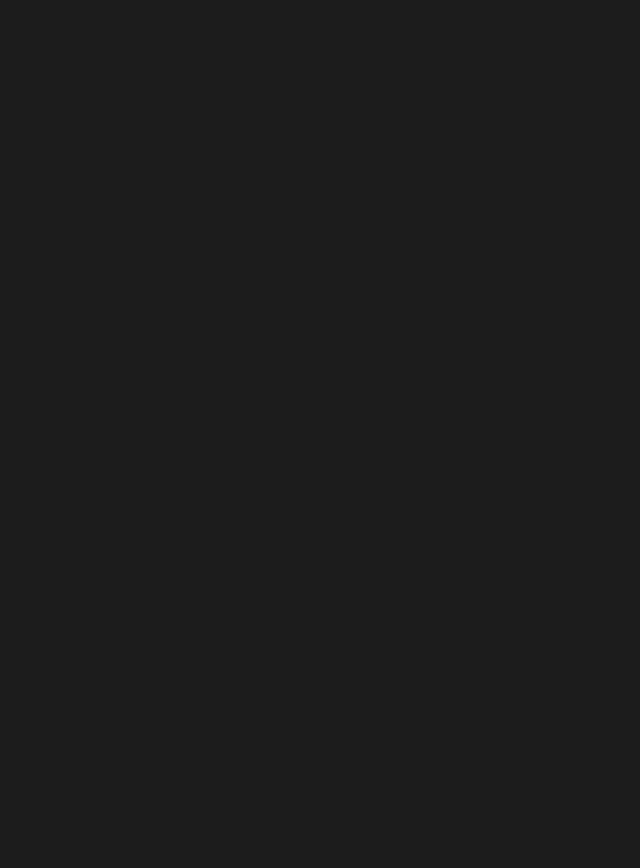
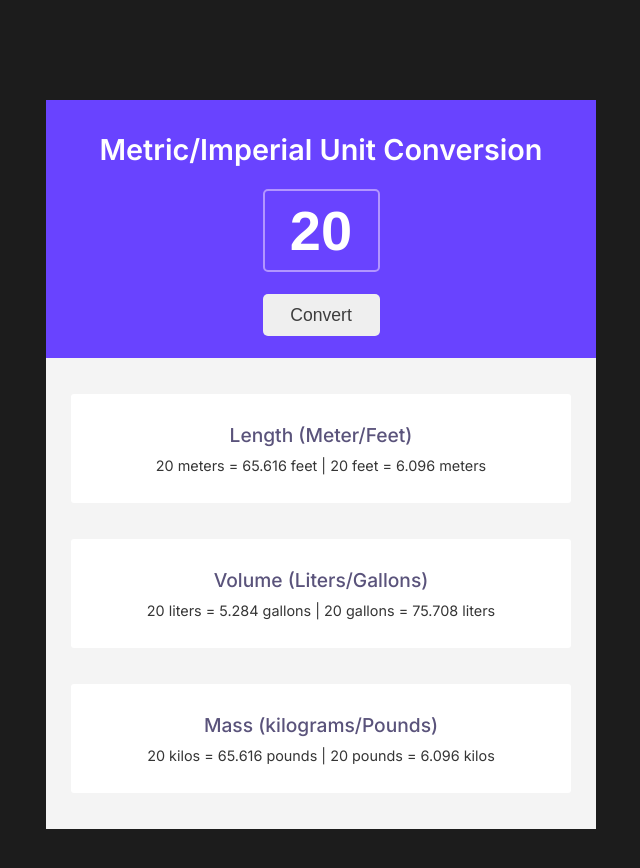
Before and after one commit to Jarabi/unit-converter, a plain HTML site: page index.html in a window 1280 px wide. Shown: the whole page, without its empty margins (319-959 px from the left). Before the commit the page ends 800 px from the top, so only its background shows below. Drawn offline with Linux system fonts and the light colour scheme.

Commit message:
complete static UI design

```diff
--- a/index.css
+++ b/index.css
@@ -4,7 +4,111 @@
     box-sizing: border-box;
 }
 
+:root {
+    --primary-color: #6943FF;
+    --background-color: #F4F4F4;
+    --dark-color: #1C1C1C;
+    --white-color: #FFFFFF;
+    --heading-color: #5A537B;
+    --text-color: #353535;
+    --button-text-color: #3D3D3D;
+    --input-border-color: #B295FF;
+}
+
 body {
     font-family: 'Inter', sans-serif;
+    font-size: 16px;
     background-color: #1C1C1C;
 }
+
+.container {
+    display: flex;
+    flex-direction: column;
+    align-items: center;
+    width: 550px;
+    height: 729px;
+    margin: 100px auto;
+}
+
+/* header */
+
+.header {
+    display: flex;
+    flex-direction: column;
+    justify-content: space-evenly;
+    align-items: center;
+    width: 100%;
+    height: 400px;
+    padding: 0 20px;
+    background-color: var(--primary-color);
+}
+
+.header h1 {
+    font-size: 1.8rem;
+    font-weight: 600;
+    color: var(--white-color);
+    margin-top: 10px;
+}
+
+.header input {
+    width: 117px;
+    height: 83px;
+    font-size: 3.5rem;
+    font-weight: 900;
+    color: var(--white-color);
+    background-color: var(--primary-color);
+    border: 2px solid var(--input-border-color);
+    border-radius: 5px;
+    text-align: center;
+}
+
+.header input:focus {
+    outline: none;
+}
+
+.header button {
+    font-size: 1.1rem;
+    font-weight: 500;
+    color: var(--button-text-color);
+    width: 117px;
+    height: 42px;
+    border: none;
+    border-radius: 5px;
+    cursor: pointer;
+}
+
+/* conversion */
+
+.conversion {
+    display: flex;
+    flex-direction: column;
+    justify-content: space-evenly;
+    align-items: center;
+    width: 100%;
+    height: 100%;
+    background-color: var(--background-color);
+}
+
+.conversion .card {
+    width: 500px;
+    height: 109px;
+    background-color: var(--white-color);
+    border-radius: 3px;
+    display: flex;
+    flex-direction: column;
+    justify-content: center;
+    align-items: center;
+    gap: 10px;
+}
+
+.conversion .card h2 {
+    font-size: 1.2rem;
+    font-weight: 500;
+    color: var(--heading-color);
+}
+
+.conversion .card .output {
+    font-size: 0.9rem;
+    font-weight: 400;
+    color: var(--text-color);
+}
--- a/index.html
+++ b/index.html
@@ -14,6 +14,32 @@
     <title>Unit Converter</title>
 </head>
 <body>
+    <div class="container">
 
+        <!-- Header -->
+
+        <div class="header">
+            <h1>Metric/Imperial Unit Conversion</h1>
+            <input type="text" name="unit-value" id="unit-value" value="20">
+            <button>Convert</button>
+        </div>
+
+        <!-- Conversion -->
+
+        <div class="conversion">
+            <div class="card">
+                <h2>Length (Meter/Feet)</h2>
+                <p class="output length">20 meters = 65.616 feet | 20 feet = 6.096 meters</p>
+            </div>
+            <div class="card">
+                <h2>Volume (Liters/Gallons)</h2>
+                <p class="output volume">20 liters = 5.284 gallons | 20 gallons = 75.708 liters</p>
+            </div>
+            <div class="card">
+                <h2>Mass (kilograms/Pounds)</h2>
+                <p class="output mass">20 kilos = 65.616 pounds | 20 pounds = 6.096 kilos</p>
+            </div>
+        </div>
+    </div>
 </body>
 </html>
```
